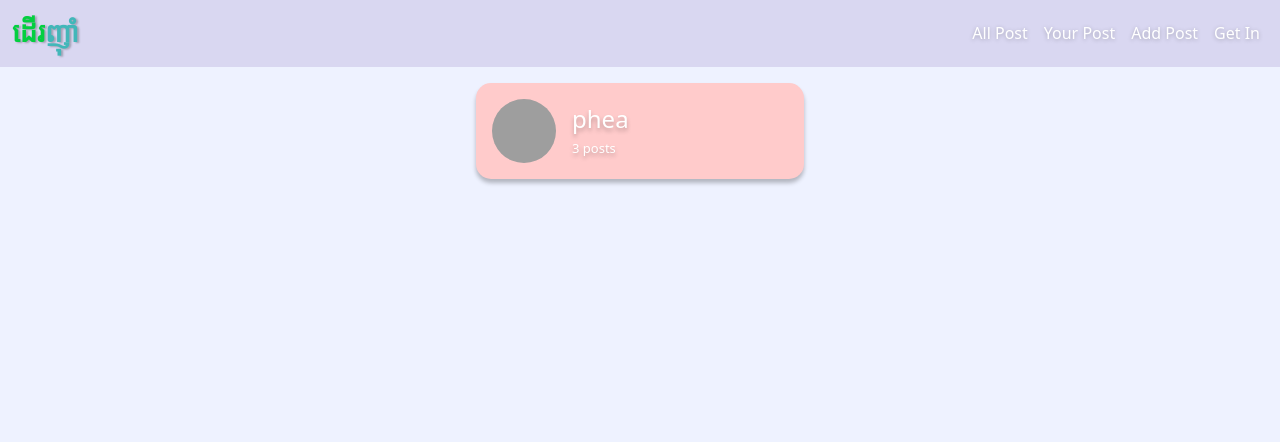
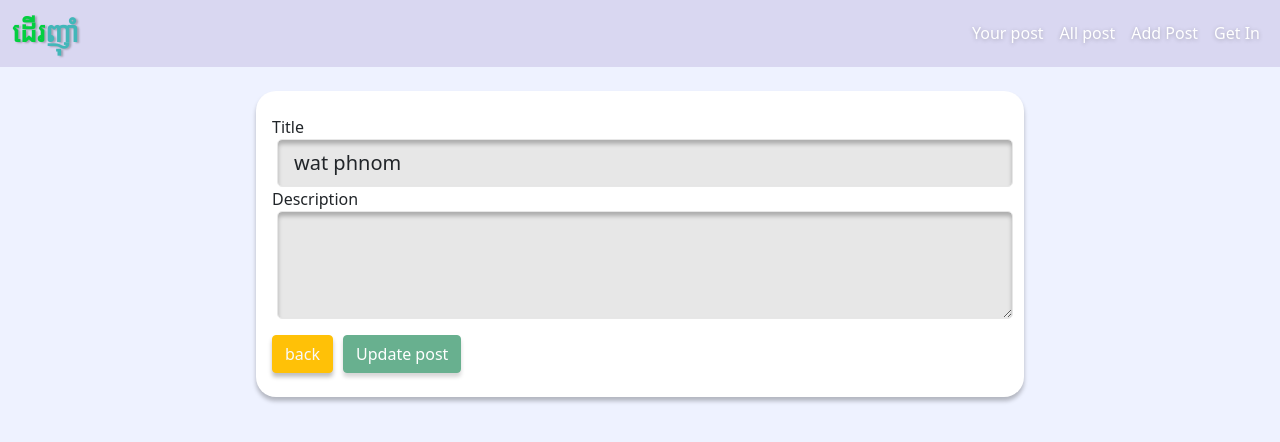
Before and after one commit to eanghengty/social-network, a React (Create React App) app: page /places/1 in a window 1280 px wide. Before the commit this address led to /. Shown: the top 442 px of the page. Built offline with nearby package versions, Linux system fonts and the light colour scheme; grey boxes are pictures that could not be loaded; a web font is replaced by a local one.

Commit message:
validation

```diff
--- a/src/App.js
+++ b/src/App.js
@@ -6,6 +6,7 @@ import NewPost from './posts/pages/NewPost';
 import Navbar from './shared/Navbar';
 import UserPost from './posts/pages/UserPost';
 import Auth from './authentication/components/Auth';
+import UpdatePost from './posts/pages/UpdatePost';
 function App() {
   return (
 
@@ -13,11 +14,12 @@ function App() {
       {/* render only one time when the page start  */}
       <Navbar></Navbar>
       <Switch>
-      <Route path="/" exact>
-          <Users></Users>
+      <Route path="/yourpost" exact>
+      <Users></Users>
       </Route>
       <Route path="/:userId/allpost" exact>
-        <UserPost></UserPost>
+      <UserPost></UserPost>
+
       </Route>
       <Route path="/addpost" exact>
           <NewPost></NewPost>
@@ -25,7 +27,10 @@ function App() {
       <Route path="/auth" exact>
         <Auth></Auth>
       </Route>
-      <Redirect to="/">
+      <Route path="/places/:postId">
+        <UpdatePost></UpdatePost>
+      </Route>
+      <Redirect to="/allpost">
 
       </Redirect>
       </Switch>
--- a/src/authentication/components/Auth.js
+++ b/src/authentication/components/Auth.js
@@ -1,6 +1,11 @@
 import React from 'react'
 import './Auth.css'
 const Auth=()=>{
+
+    const switchModeHandler=()=>{
+
+    }
+
     return(
         <div className="row">
 
--- /dev/null
+++ b/src/authentication/components/validators.js
@@ -0,0 +1,46 @@
+const VALIDATOR_TYPE_REQUIRE = 'REQUIRE';
+const VALIDATOR_TYPE_MINLENGTH = 'MINLENGTH';
+const VALIDATOR_TYPE_MAXLENGTH = 'MAXLENGTH';
+const VALIDATOR_TYPE_MIN = 'MIN';
+const VALIDATOR_TYPE_MAX = 'MAX';
+const VALIDATOR_TYPE_EMAIL = 'EMAIL';
+const VALIDATOR_TYPE_FILE = 'FILE';
+
+export const VALIDATOR_REQUIRE = () => ({ type: VALIDATOR_TYPE_REQUIRE });
+export const VALIDATOR_FILE = () => ({ type: VALIDATOR_TYPE_FILE });
+export const VALIDATOR_MINLENGTH = val => ({
+  type: VALIDATOR_TYPE_MINLENGTH,
+  val: val
+});
+export const VALIDATOR_MAXLENGTH = val => ({
+  type: VALIDATOR_TYPE_MAXLENGTH,
+  val: val
+});
+export const VALIDATOR_MIN = val => ({ type: VALIDATOR_TYPE_MIN, val: val });
+export const VALIDATOR_MAX = val => ({ type: VALIDATOR_TYPE_MAX, val: val });
+export const VALIDATOR_EMAIL = () => ({ type: VALIDATOR_TYPE_EMAIL });
+
+export const validate = (value, validators) => {
+  let isValid = true;
+  for (const validator of validators) {
+    if (validator.type === VALIDATOR_TYPE_REQUIRE) {
+      isValid = isValid && value.trim().length > 0;
+    }
+    if (validator.type === VALIDATOR_TYPE_MINLENGTH) {
+      isValid = isValid && value.trim().length >= validator.val;
+    }
+    if (validator.type === VALIDATOR_TYPE_MAXLENGTH) {
+      isValid = isValid && value.trim().length <= validator.val;
+    }
+    if (validator.type === VALIDATOR_TYPE_MIN) {
+      isValid = isValid && +value >= validator.val;
+    }
+    if (validator.type === VALIDATOR_TYPE_MAX) {
+      isValid = isValid && +value <= validator.val;
+    }
+    if (validator.type === VALIDATOR_TYPE_EMAIL) {
+      isValid = isValid && /^\S+@\S+\.\S+$/.test(value);
+    }
+  }
+  return isValid;
+};
--- /dev/null
+++ b/src/posts/components/Input.js
@@ -0,0 +1,69 @@
+import React  from "react";
+import { useReducer,  } from "react";
+import { useEffect } from "react";
+import '../components/NewPost.css'
+import { validate } from "../../authentication/components/validators";
+const inputReducer = (state,action)=>{
+    //prevent old state lost
+    switch(action.type){
+        case 'CHANGE':
+            return{
+                ...state,
+                value: action.val,
+                isValid:validate(action.val, action.validators)
+            }
+        case 'TOUCH':
+            return{
+                ...state,
+                isTouched:true
+            }
+        default:
+            return{
+                state
+            }
+    }
+
+}
+const Input=(props)=>{
+    const [inputState, dispatch]=useReducer(inputReducer,{value:props.value || "", isTouched:false , isValid:props.valid || false})
+    const touchHandler=()=>[
+        dispatch({type:"TOUCH"})
+    ]
+    const{id, onInput} = props
+    const {value,isValid}=inputState
+
+    useEffect(() => {
+        onInput(id,value,isValid)
+
+    }, [id,value,isValid,onInput])
+
+    //do validation
+    const changeHandler=(event)=>{
+        //get the require back after state change
+        dispatch({type:"CHANGE",val:event.target.value, validators:props.validators})
+    }
+    const element = props.element === 'input' ?
+    <input id={props.id}
+    type={props.type}
+    placeholder={props.placeholder}
+    onBlur={touchHandler}
+    onChange={changeHandler}
+    value={inputState.value}
+    className="form-control-title form-control form-control-lg"></input> :
+    <textArea id={props.id} rows={props.rows || 3} Add Post
+    value={inputState.value}
+    onBlur={touchHandler}
+    onChange={changeHandler}
+    placeholder={props.placeholder}
+    className="form-control-title form-control form-control-lg"></textArea>
+
+
+    return(
+        <div className="form-group">
+            <label htmlFor={props.id}>{props.label}</label>
+            {element}
+            {!inputState.isValid && inputState.isTouched && <small className="text-danger">{props.errorText}</small>}
+        </div>
+    )
+}
+export default Input
--- a/src/posts/components/Modal.css
+++ b/src/posts/components/Modal.css
@@ -5,3 +5,6 @@
 .modal-dialog{
 
 }
+.btn-warning__custom{
+    margin-right: 10px;
+}
--- a/src/posts/components/NewPost.css
+++ b/src/posts/components/NewPost.css
@@ -41,10 +41,8 @@
     border: 1px solid #e7e7e7;
     border-radius: 5px;
 }
-.form-control-description{
-    background-color: #e7e7e7;
-    box-shadow: inset 0 4px 4px rgba(0,0,0,0.25);
-    margin-left: 5px;
-    border: 1px solid #e7e7e7;
-    border-radius: 5px;
+
+.btn-back-post{
+    margin-right:10px;
+    box-shadow: 0 4px 4px rgba(0,0,0,0.25);
 }
--- a/src/posts/pages/NewPost.js
+++ b/src/posts/pages/NewPost.js
@@ -1,16 +1,76 @@
 import React from 'react'
 import '../components/NewPost.css'
+import Input from '../components/Input'
+import { VALIDATOR_MINLENGTH, VALIDATOR_REQUIRE } from '../../authentication/components/validators'
+import { useCallback } from 'react'
+import { useReducer } from 'react'
+
 const NewPost=()=>{
+    //check to make sure the input all valid => add post
+    const formReducer=(state,action)=>{
+        switch(action.type){
+            case 'INPUT_CHANGE':
+                let formIsValid = true
+                for(const inputId in state.inputs){
+                    if(inputId === action.inputId){
+                        formIsValid = formIsValid && action.isValid
+                    }else{
+                        formIsValid=formIsValid && state.inputs[inputId].isValid
+                    }
+                }
+                return {
+                    ...state,
+                    inputs:{
+                        ...state.inputs,
+                        [action.inputId]:{value: action.value,isValid:action.isValid},
+
+                    },
+                    isValid:formIsValid
+                }
+
+        default:
+            return state
+
+
+
+        }
+        }
+
+    //initial state
+    const [formState,dispatch] = useReducer(formReducer,{
+            inputs:{
+                title:{
+                        value:'',
+                        isValid:false
+                },
+                description:{
+                    value:'',
+                    isValid:false
+                }
+            },
+            isValid:false
+
+
+        })
+
+
+    const inputHandler=useCallback((id,value,isValid)=>{
+        dispatch({type:'INPUT_CHANGE' ,value:value , isValid:isValid , inputId:id})
+    },[])
+
+
     return(
         <form className="container-main container mt-4 " onSubmit={(event)=>event.preventDefault()}>
-            <div className="form-group">
+            {/* <div className="form-group">
                 <label for="title">Title</label>
                 <input type="text" className="form-control-title form-control form-control-lg"></input>
-            </div>
-            <div className="form-group mt-3">
-                <label for="description">Description</label>
+            </div> */}
+            <Input id="title" element="input" type="text" label="Title" validators={[VALIDATOR_REQUIRE()]} errorText="please enter a valid title." onInput={inputHandler}></Input>
+            {/* <div className="form-group mt-3">
+                 <label for="description">Description</label>
                 <textArea id="description" className="form-control form-control-description " rows="4"></textArea>
-            </div>
+            </div> */}
+            <Input id="description" element="textArea" type="text" label="Description" validators={[VALIDATOR_MINLENGTH(4)]} errorText="please input valid description." onInput={inputHandler}></Input>
             <div className="form-group mt-3">
                 <label className="d-inline-block" for="image">select image</label>
                 <input type="file" className="form-control-file form-control d-inline-block " id="image"></input>
@@ -22,7 +82,7 @@ const NewPost=()=>{
             </div>
             <div className="form-group__add-post  mt-3 d-inline-block">
             <label className="label-hidden  d-block">s</label>
-            <button className="btn-add-post btn btn-success d-block">Add Post</button>
+            <button className="btn-add-post btn btn-success d-block" type="submit" disabled={!formState.isValid}>Add Post</button>
             </div>
         </form>
     )
--- /dev/null
+++ b/src/posts/pages/UpdatePost.js
@@ -0,0 +1,30 @@
+import React from 'react'
+//to get userid
+import { useParams } from 'react-router-dom'
+import '../../posts/components/NewPost.css'
+import { Link } from 'react-router-dom'
+import { VALIDATOR_REQUIRE } from '../../authentication/components/validators'
+import { VALIDATOR_MINLENGTH } from '../../authentication/components/validators'
+import Input from '../components/Input'
+const post=[
+    {id:'1', title:'wat phnom' , image:'https://lh5.googleusercontent.com/p/AF1QipOPZ9mZ5NrhL55URJ7cdPixNEIEQpp5WF5jjE9v=w408-h306-k-no',description:'chilling, at wat phnom', address:'ផ្លូវវត្តភ្នំ, Phnom Penh' , creatorId:'1' , location:{lat:11.5760393,lng:104.9230512}},
+
+ ]
+const UpdatePost=()=>{
+    const PostId = useParams().postId
+    const identifiedPost =  post.find((p)=>p.id === PostId)
+
+
+    if(!identifiedPost){
+        return 'could not find Post.'
+    }
+    return(
+        <form className="container-main container mt-4 " onSubmit={(event)=>event.preventDefault()}>
+             <Input id="title" element="input" type="text" label="Title" validators={[VALIDATOR_REQUIRE()]} errorText="please enter a valid title." onInput={()=>{}} value={identifiedPost.title} valid={true}></Input>
+             <Input id="description" element="textArea" type="text" label="Description"  validators={[VALIDATOR_MINLENGTH(4)]} errorText="please enter a valid description." onInput={()=>{}} valid={true} value={identifiedPost.description}></Input>
+             <Link to={`/${1}/allpost`} className="btn-back-post btn btn-warning d-inline-block mt-3 text-light">back</Link>
+             <button className="btn-add-post btn btn-success d-inline-block mt-3 " type="submit" disabled={true}>Update post</button>
+            </form>
+    )
+}
+export default UpdatePost
--- a/src/posts/pages/UserPost.js
+++ b/src/posts/pages/UserPost.js
@@ -3,7 +3,7 @@ import PostList from '../components/PostList.js'
 import {useParams} from 'react-router-dom'
  const post=[
     {id:'1', title:'wat phnom' , image:'https://lh5.googleusercontent.com/p/AF1QipOPZ9mZ5NrhL55URJ7cdPixNEIEQpp5WF5jjE9v=w408-h306-k-no',description:'chilling, at wat phnom', address:'ផ្លូវវត្តភ្នំ, Phnom Penh' , creatorId:'1' , location:{lat:11.5760393,lng:104.9230512}},
-    {id:'2', title:'wat phnom' , image:'https://lh5.googleusercontent.com/p/AF1QipOPZ9mZ5NrhL55URJ7cdPixNEIEQpp5WF5jjE9v=w408-h306-k-no',description:'chilling, at wat phnom', address:'ផ្លូវវត្តភ្នំ, Phnom Penh' , creatorId:'2' , location:{lat:11.5760393,lng:104.9230512}}
+    {id:'1', title:'psar makro' , image:'https://www.cambodianewswatch.org/wp-content/uploads/2021/06/makrophnompenhcovid.jpg',description:'der lg at psar makro', address:'No.5734, Street 1003 Bayab Village, Phnom Penh, Cambodia' , creatorId:'2' , location:{lat:11.5933038,lng:104.8812624}}
  ]
  //
 const UserPost=()=>{
--- a/src/shared/Navbar.js
+++ b/src/shared/Navbar.js
@@ -14,10 +14,10 @@ const Navbar=()=>{
                     <div className="collapse navbar-collapse" id="child">
                         <ul className="margin-ul navbar-nav">
                             <li className="nav-item">
-                                <NavLink to="/:userId/allpost" exact className="drop-shadow__a nav-link  text-white">All Post</NavLink>
+                                <NavLink to="/:userId/allpost" exact className="drop-shadow__a nav-link  text-white">Your post</NavLink>
                             </li>
                             <li className="nav-item">
-                                <NavLink to="/yourpost" className="drop-shadow__a nav-link text-white">Your Post</NavLink>
+                                <NavLink to="/yourpost" className="drop-shadow__a nav-link text-white">All post</NavLink>
                             </li>
 
                             <li className="nav-item">
--- a/src/users/pages/Users.js
+++ b/src/users/pages/Users.js
@@ -3,7 +3,8 @@ import UserList from "../components/UserList"
 const Users=()=>{
     //comment
 
-    const USERS=[{id:'1',name:'phea',image:'https://images.pexels.com/photos/10469465/pexels-photo-10469465.jpeg?cs=srgb&dl=pexels-svetlana%F0%9F%8E%9E-10469465.jpg&fm=jpg', posts:3}]
+    const USERS=[{id:'1',name:'phea',image:'https://images.pexels.com/photos/10469465/pexels-photo-10469465.jpeg?cs=srgb&dl=pexels-svetlana%F0%9F%8E%9E-10469465.jpg&fm=jpg', posts:3},
+    {id:'2',name:'phea2',image:'https://images.pexels.com/photos/10469465/pexels-photo-10469465.jpeg?cs=srgb&dl=pexels-svetlana%F0%9F%8E%9E-10469465.jpg&fm=jpg', posts:3}]
     return(
         <UserList items={USERS}></UserList>
     )
```
Also changed, not shown: src/posts/components/PostItem.js (+32 -3 lines).
